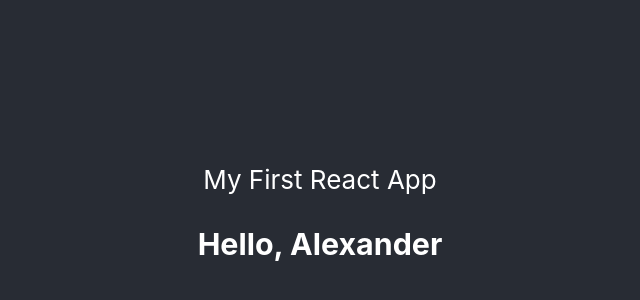
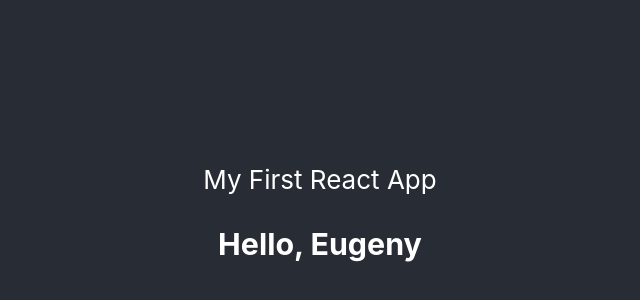
Before and after one commit to elkabaskal/ReactJS_basic, a React (Create React App) app in the folder myapp/: page / in a window 1280 px wide. Shown: the part 172-472 px from the top of the page, without its empty margins (320-960 px from the left). Built offline with nearby package versions, Linux system fonts and the light colour scheme.

Commit message:
Task for less1 is ready

```diff
--- a/myapp/src/index.js
+++ b/myapp/src/index.js
@@ -4,20 +4,9 @@ import './index.css';
 import App from './App';
 import reportWebVitals from './reportWebVitals';
 
-/* ReactDOM.render( <
-    React.StrictMode >
-    <
-    App / >
-    <
-    /React.StrictMode>,
-    document.getElementById('root')
-); */
 
-// If you want to start measuring performance in your app, pass a function
-// to log results (for example: reportWebVitals(console.log))
-// or send to an analytics endpoint. Learn more: https://bit.ly/CRA-vitals
 reportWebVitals();
-const myName = 'Alexander';
+const myName = 'Eugeny';
 
 ReactDOM.render( <
     React.StrictMode >
```
